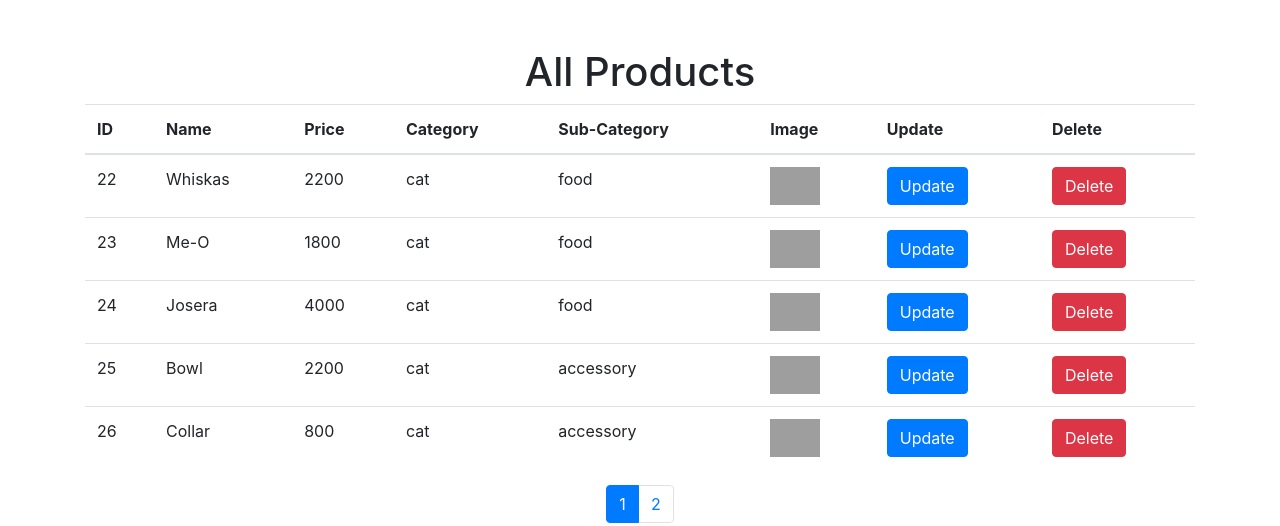
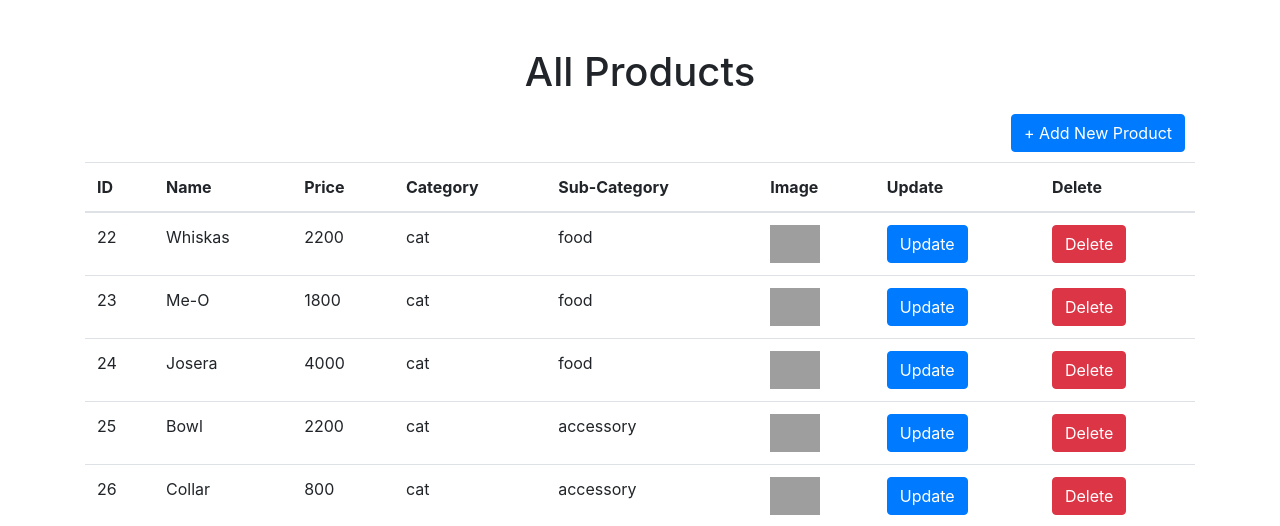
Before and after one commit to SyedaSunaina/ypp, a PHP site: page /all-products.php in a window 1280 px wide. Shown: the top 526 px of the page. Run offline with PHP 8.4, Linux system fonts and the light colour scheme; data comes from the database, SQL or seed files in the repository; grey boxes are pictures that could not be loaded.

Commit message:
all product page update

```diff
--- a/all-products.php
+++ b/all-products.php
@@ -4,10 +4,12 @@
     <title>All Products</title>
     <!-- Add Bootstrap CSS link -->
     <link rel="stylesheet" href="https://stackpath.bootstrapcdn.com/bootstrap/4.5.2/css/bootstrap.min.css">
+
 </head>
 <body>
     <div class="container mt-5">
         <h1 class="text-center">All Products</h1>
+        <div style="float: right; padding: 10px;" class="addnewbtn"><a href="add-product.php" target="_blank" class="btn btn-primary">+ Add New Product</a></div>
         <table class="table">
             <thead>
                 <tr>
--- a/delete-product.php
+++ b/delete-product.php
@@ -26,7 +26,7 @@ if ($_SERVER['REQUEST_METHOD'] === 'POST') {
         $stmt->close();
         $con->close();
     } else {
-        // Product ID not provided, handle the error or redirect to index.php
+        // Product ID not provided, handle the error or redirect to all-products.php
         echo '<script>alert("Product ID not provided.");</script>';
     }
 }
```
Also changed, not shown: 1 other file.
